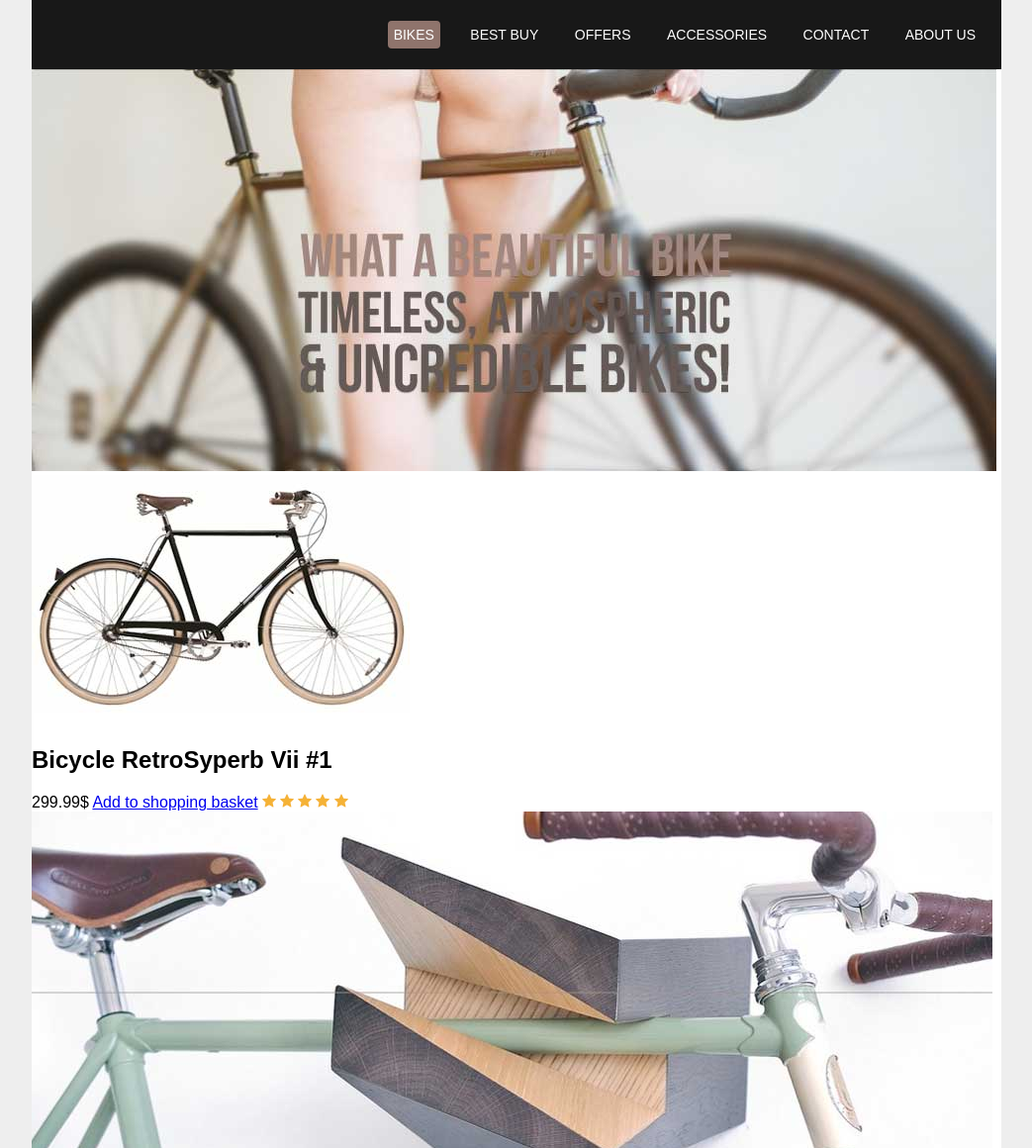
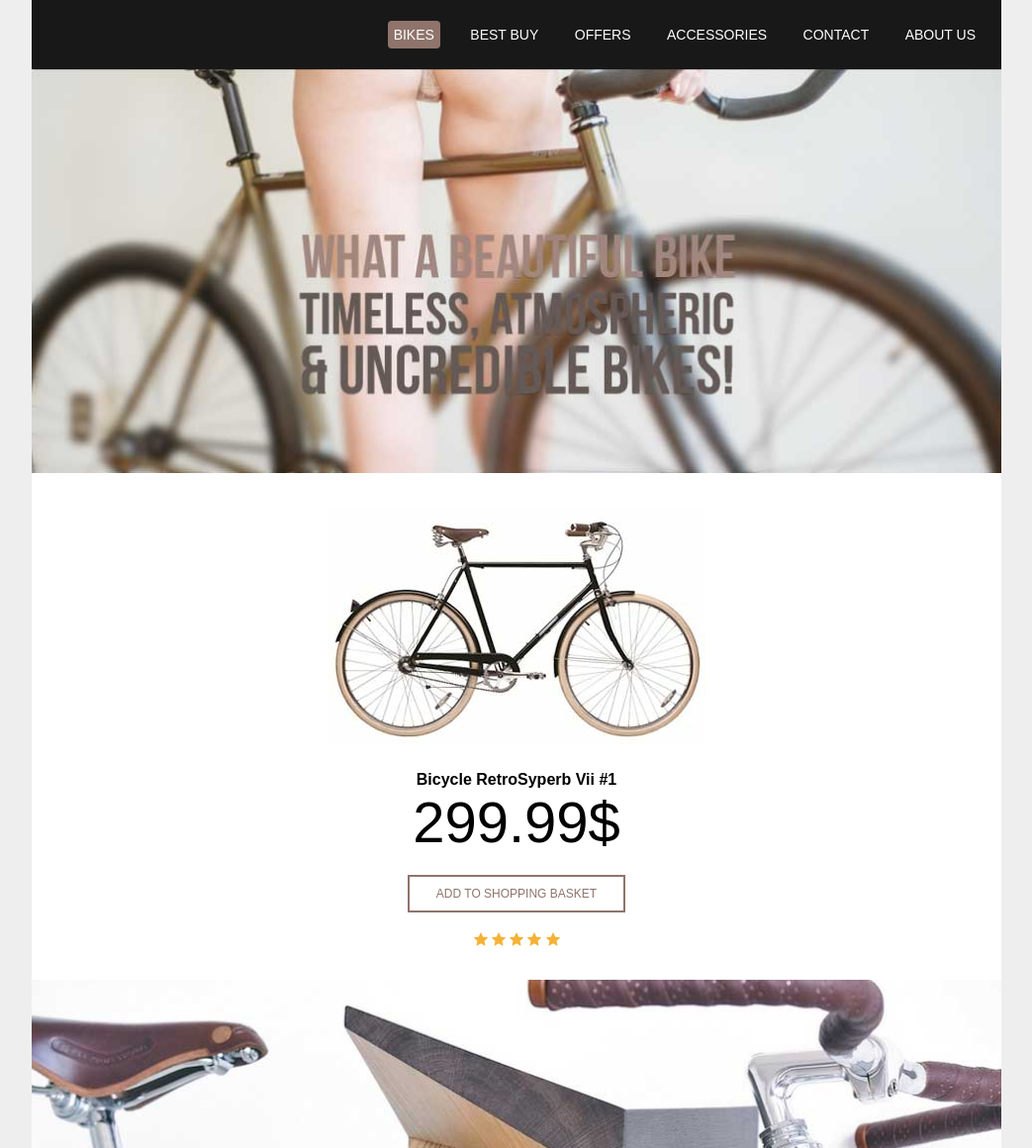
Before and after one commit to agnieszka-lewicka/Bikes-Website, a plain HTML site: page index.html in a window 1280 px wide. Shown: the top 1160 px of the page at 99% size, without its empty margins (118-1161 px from the left). Drawn offline with Linux system fonts and the light colour scheme.

Commit message:
style.css edited for section and footer part

```diff
--- a/style.css
+++ b/style.css
@@ -38,3 +38,43 @@ body{
     background: #8f746c;
     border-radius: 4px;
 }
+
+#lead-banner img{
+    width: 100%;
+}
+
+#shop{
+    margin: 30px 0;
+    text-align: center;
+}
+
+#shop h2.product-name{
+    font-size: 16px;
+    margin-bottom: 0;
+}
+
+#shop span.price{
+    display: block;
+    font-size: 58px;
+}
+
+#shop a.add-to-bag{
+    display: block;
+    color: #8f746c;
+    text-transform: uppercase;
+    text-decoration: none;
+    font-size: 12px;
+    padding: 10px 0;
+    border: 2px solid #8f746c;
+    width: 216px;
+    margin: 20px auto;
+}
+
+#shop a.add-to-bag:hover{
+    background: #8f746c;
+    color: #fff;
+}
+
+#footer-banner img{
+    width: 100%;
+}
```
